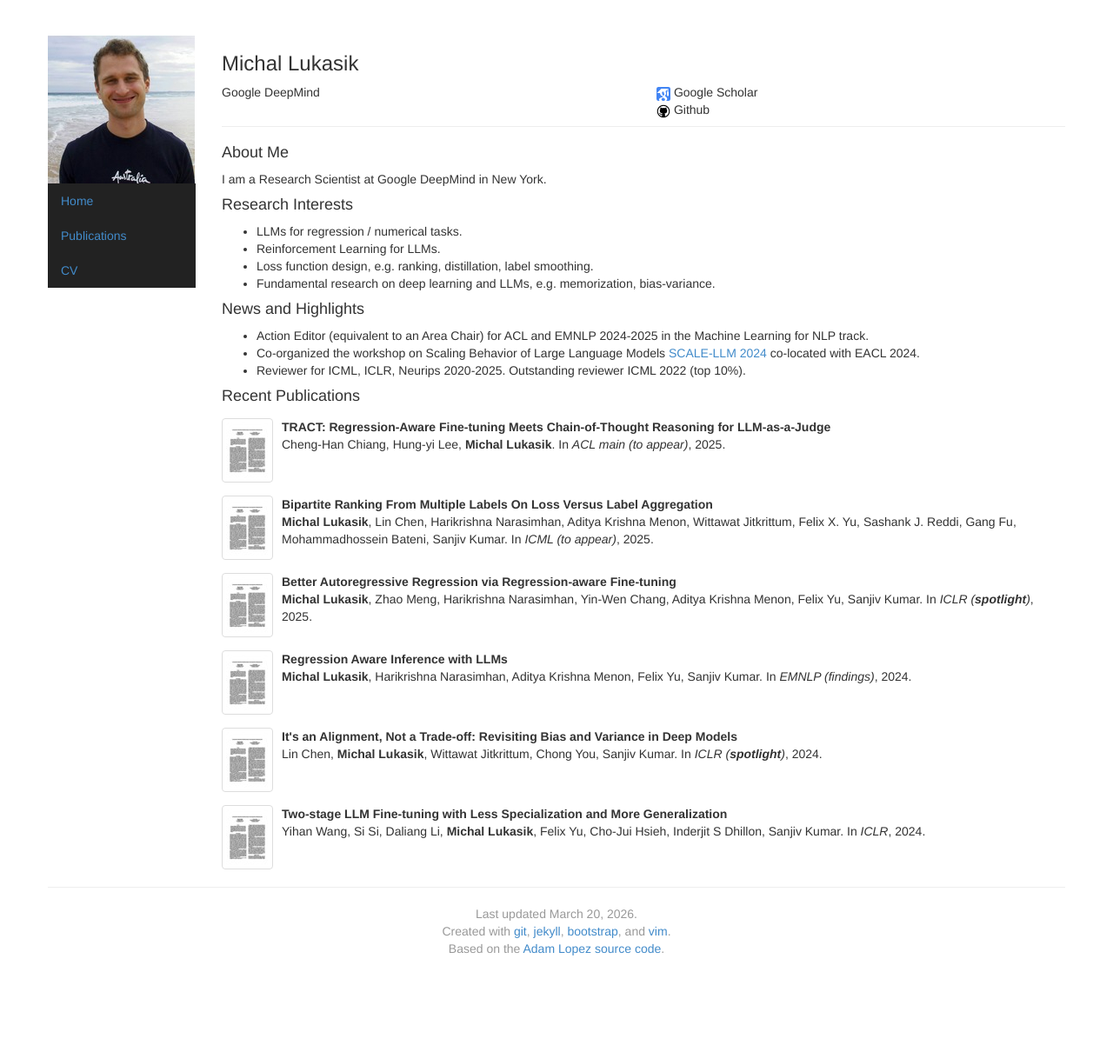
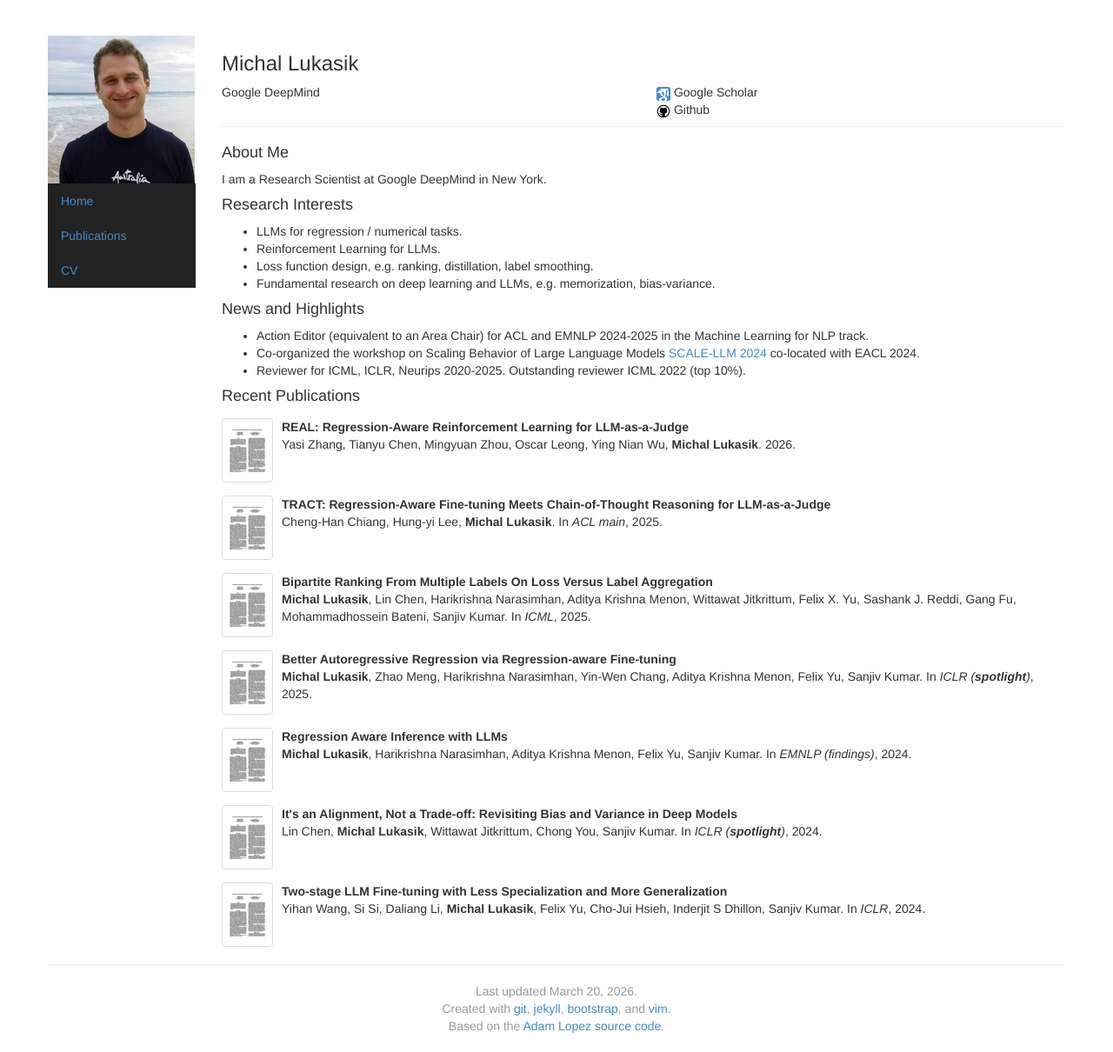
Before and after one commit to mlukasik/mlukasik.github.io, a Jekyll site: the page built from index.html, in a window 1280 px wide. Shown: the whole page at 87% size. Built offline with Jekyll 4.4.1, drawn with Linux system fonts in a browser that asks for light colours; before the commit the page ends 1121 px from its top, so only the background shows below that.

Commit message:
Update _config.yml

```diff
--- a/_config.yml
+++ b/_config.yml
@@ -8,6 +8,16 @@ talks:
     video: https://www.youtube.com/watch?v=tJyOeEkWNuU
 papers:
   - layout: paper
+    paper-type: preprint
+    selected: yes
+    year: 2026
+    img: aaai16
+    title: "REAL: Regression-Aware Reinforcement Learning for LLM-as-a-Judge"
+    authors: "Yasi Zhang, Tianyu Chen, Mingyuan Zhou, Oscar Leong, Ying Nian Wu, <b>Michal Lukasik</b>"
+    doc-url: http://arxiv.org/abs/2603.17145
+    booktitle: arxiv
+    venue: conference
+  - layout: paper
     paper-type: inproceedings
     selected: yes
     year: 2025
@@ -15,7 +25,7 @@ papers:
     title: "TRACT: Regression-Aware Fine-tuning Meets Chain-of-Thought Reasoning for LLM-as-a-Judge"
     authors: "Cheng-Han Chiang, Hung-yi Lee, <b>Michal Lukasik</b>"
     doc-url: https://arxiv.org/abs/2503.04381
-    booktitle: ACL main (to appear)
+    booktitle: ACL main
     venue: conference
   - layout: paper
     paper-type: inproceedings
@@ -25,7 +35,7 @@ papers:
     title: Bipartite Ranking From Multiple Labels On Loss Versus Label Aggregation
     authors: "<b>Michal Lukasik</b>, Lin Chen, Harikrishna Narasimhan, Aditya Krishna Menon, Wittawat Jitkrittum, Felix X. Yu, Sashank J. Reddi, Gang Fu, Mohammadhossein Bateni, Sanjiv Kumar"
     doc-url: https://arxiv.org/abs/2504.11284
-    booktitle: ICML (to appear)
+    booktitle: ICML
     venue: conference
   - layout: paper
     paper-type: inproceedings
```
